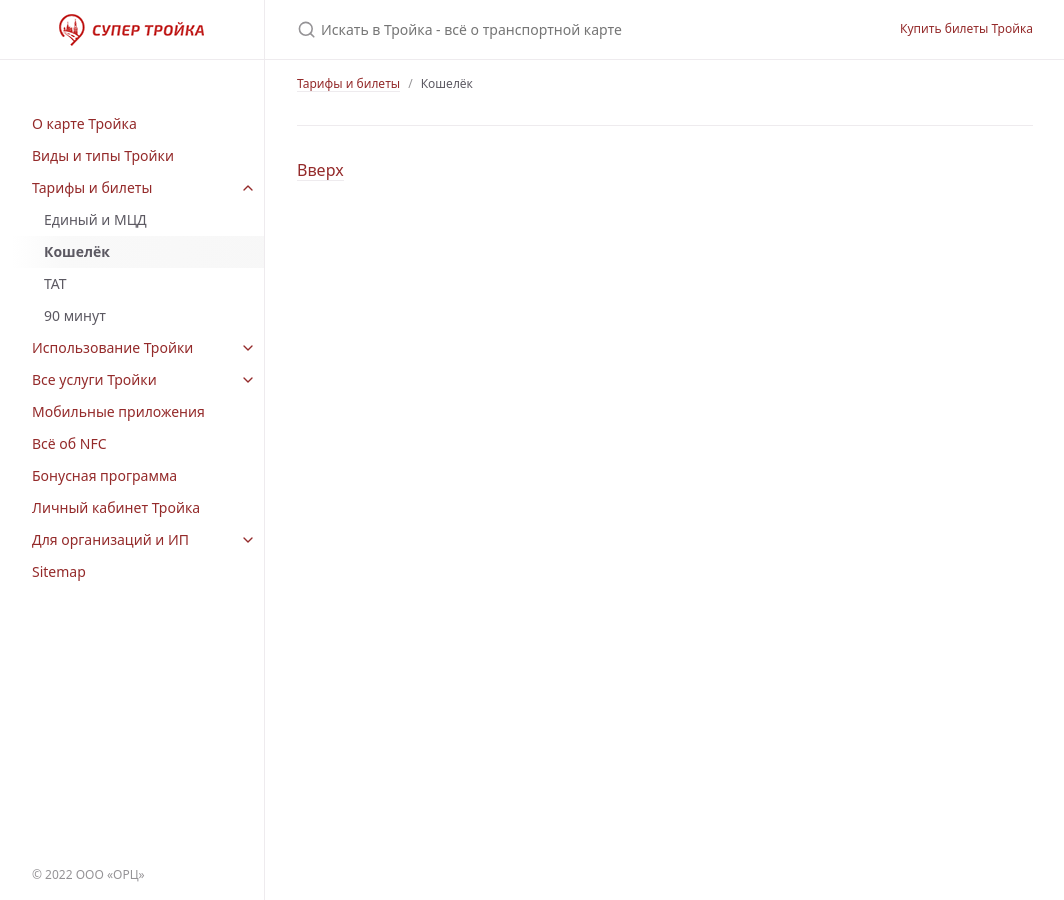
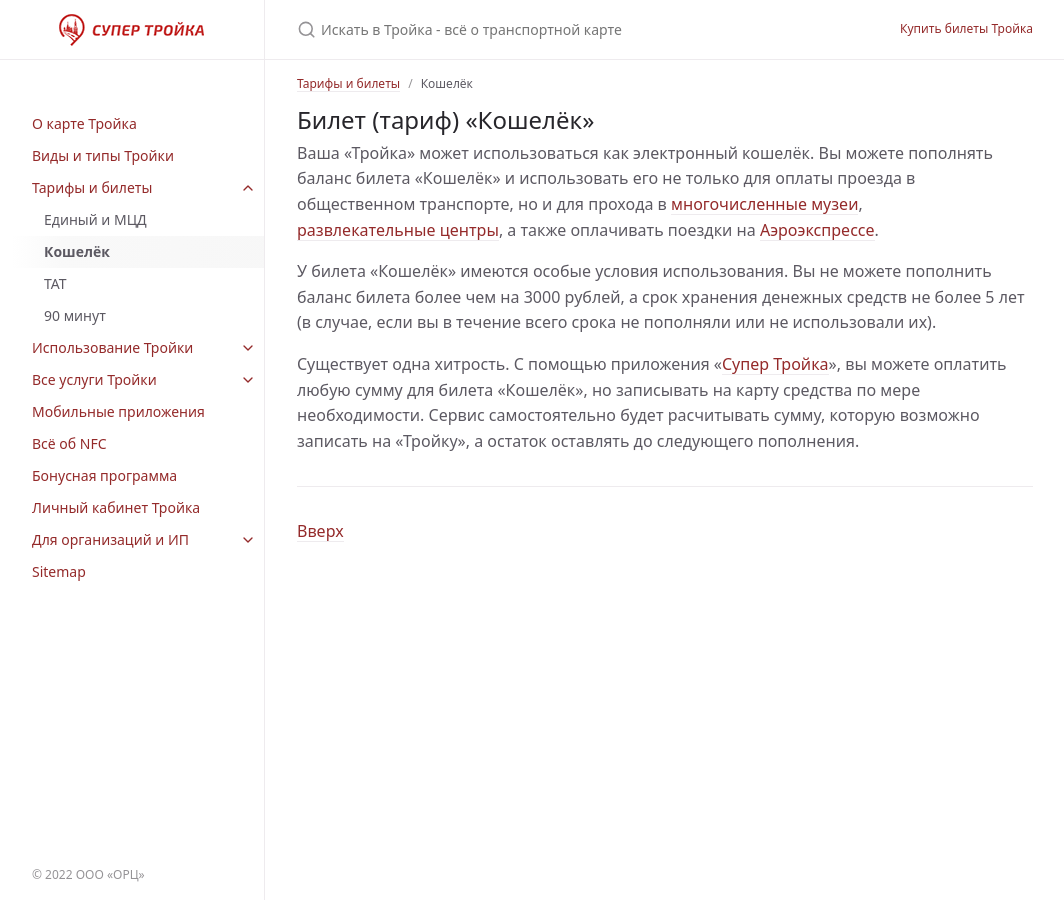
Before and after one commit to InvoiceBox/wiki.supertroika.ru, a Jekyll site: the page built from docs/tickets/purse.md, in a window 1280 px wide. Shown: the whole page, without its empty margins (107-1171 px from the left). Built offline with Jekyll 4.4.1, drawn with Linux system fonts in a browser that asks for light colours.

Commit message:
Purse ticket update

```diff
--- a/docs/tickets/purse.md
+++ b/docs/tickets/purse.md
@@ -5,3 +5,18 @@ title: "Кошелёк"
 parent: "Тарифы и билеты"
 date: 2022-05-05 15:21:00 +0300
 ---
+
+## Билет (тариф) «Кошелёк»
+
+Ваша «Тройка» может использоваться как электронный кошелёк. Вы можете пополнять баланс
+билета «Кошелёк» и использовать его не только для оплаты проезда в общественном транспорте,
+но и для прохода в [многочисленные музеи](/docs/services/museums/), [развлекательные центры](/docs/services/entertainment/),
+а также оплачивать поездки на [Аэроэкспрессе](/docs/services/aeroexpress/).
+
+У билета «Кошелёк» имеются особые условия использования. Вы не можете пополнить баланс билета
+более чем на 3000 рублей, а срок хранения денежных средств не более 5 лет (в случае, если вы
+в течение всего срока не пополняли или не использовали их).
+
+Существует одна хитрость. С помощью приложения «[Супер Тройка](/docs/apps/)», вы можете оплатить любую сумму
+для билета «Кошелёк», но записывать на карту средства по мере необходимости. Сервис самостоятельно
+будет расчитывать сумму, которую возможно записать на «Тройку», а остаток оставлять до следующего пополнения.
```
Also changed, not shown: docs/tickets/tickets.md (+1 -0 lines).
